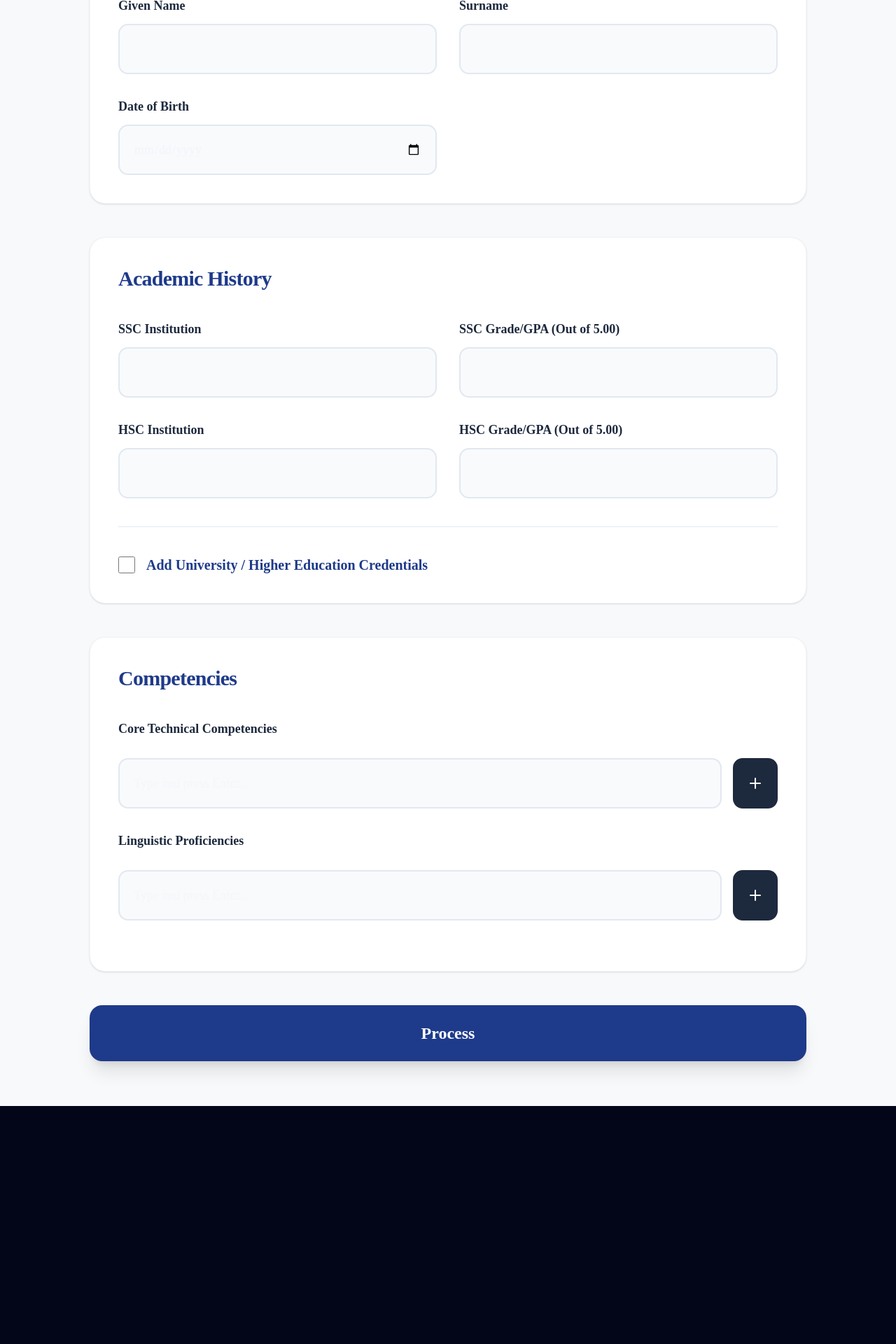
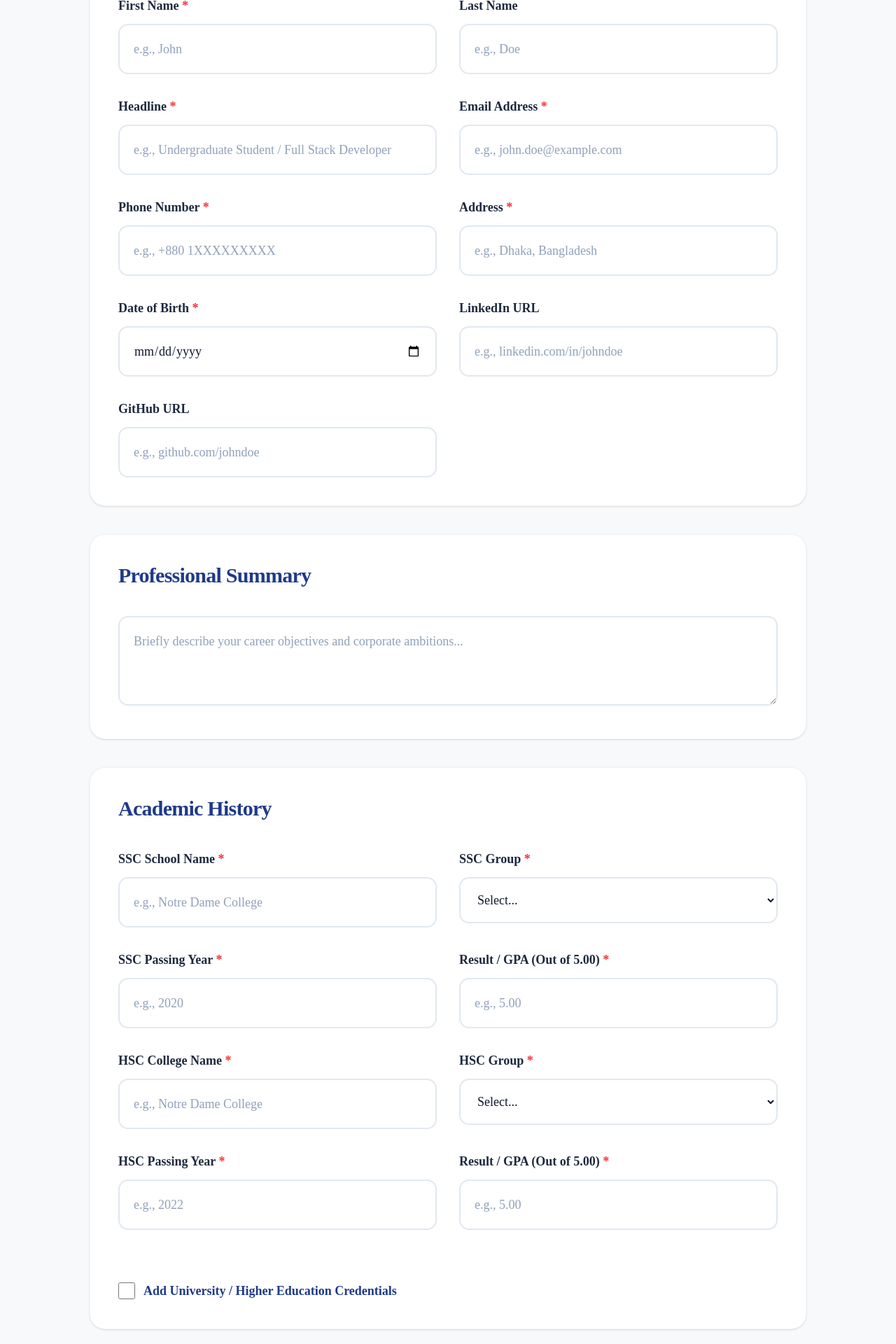
Before and after one commit to reza-05/CareerPilot, a Next.js app in the folder careerpilot-frontend/: page /cv-builder in a window 1280 px wide. Shown: the part 320-2240 px from the top of the page at 70% size. Before the commit the page ends 1900 px from the top, so only its background shows below. Built offline with nearby package versions, Linux system fonts and the light colour scheme.

Commit message:
updated cv form

```diff
--- a/careerpilot-frontend/src/app/cv-builder/page.tsx
+++ b/careerpilot-frontend/src/app/cv-builder/page.tsx
@@ -1,57 +1,47 @@
 "use client";
 
-import React, { useState, KeyboardEvent } from "react";
+import React, { useState } from "react";
 import { useRouter } from "next/navigation";
-import { Loader2, ArrowLeft, X, Plus } from "lucide-react";
+import { Loader2, ArrowLeft } from "lucide-react";
 import Link from "next/link";
 
 export default function CVBuilderPage() {
   const router = useRouter();
   const [loading, setLoading] = useState(false);
   const [formData, setFormData] = useState({
-    firstName: "",
-    lastName: "",
-    dob: "",
-    school: "",
-    sscGrade: "",
-    college: "",
-    hscGrade: "",
-    isUniversityApplicable: false,
-    university: "",
-    major: "",
-    yearOfPassing: "",
-    uniGrade: "",
-    hasExperience: false,
-    experienceDetails: "",
-    skills: [] as string[],
-    languages: [] as string[],
+    firstName: "", lastName: "", headline: "", email: "", phone: "", address: "", dob: "", linkedIn: "", github: "",
+    summary: "",
+    sscSchool: "", sscGroup: "", sscYear: "", sscGpa: "",
+    hscCollege: "", hscGroup: "", hscYear: "", hscGpa: "",
+    isUniEnabled: false, uniDegree: "", uniName: "", uniMajor: "", uniYear: "", uniGpa: "",
+    isWorkEnabled: false, workTitle: "", workCompany: "", workYear: "", workDesc: "",
+    skills: "", languages: "", projects: "", certs: "",
   });
 
-  const [skillInput, setSkillInput] = useState("");
-  const [langInput, setLangInput] = useState("");
-
-  const handleTagAdd = (type: "skills" | "languages", value: string, setter: Function) => {
-    if (!value.trim()) return;
-    setFormData((prev) => ({ ...prev, [type]: [...prev[type], value.trim()] }));
-    setter("");
-  };
-
-  const removeTag = (type: "skills" | "languages", index: number) => {
-    setFormData((prev) => ({ ...prev, [type]: prev[type].filter((_, i) => i !== index) }));
+  const handleChange = (e: React.ChangeEvent<HTMLInputElement | HTMLSelectElement | HTMLTextAreaElement>) => {
+    const { name, value, type } = e.target;
+    setFormData(prev => ({ ...prev, [name]: type === "checkbox" ? (e.target as HTMLInputElement).checked : value }));
   };
 
   const handleSubmit = async (e: React.FormEvent) => {
     e.preventDefault();
     setLoading(true);
+
+    const payload = {
+      ...formData,
+      skills: formData.skills.split(",").map(s => s.trim()).filter(Boolean),
+      languages: formData.languages.split(",").map(l => l.trim()).filter(Boolean),
+    };
+
     try {
       const response = await fetch("/api/cv-processor", {
         method: "POST",
         headers: { "Content-Type": "application/json", "x-user-id": "hackathon_session_user" },
-        body: JSON.stringify(formData),
+        body: JSON.stringify(payload),
       });
-      if ((await response.json()).success) router.push("/job-hunter");
-      else alert("Submission failed.");
-    } catch { alert("System communication error."); }
+      const data = await response.json();
+      if (data.success) router.push("/job-hunter");
+    } catch { alert("Error connecting to server."); }
     finally { setLoading(false); }
   };
 
@@ -69,43 +59,79 @@ export default function CVBuilderPage() {
           <ArrowLeft size={24} className="mr-3" /> Back
         </Link>
 
-        <form onSubmit={handleSubmit} className="space-y-12">
-          <Section title="Personal Identification">
+        <form onSubmit={handleSubmit} className="space-y-10">
+          <Card title="Personal Identification">
             <div className="grid grid-cols-1 md:grid-cols-2 gap-8">
-              <Input label="Given Name" value={formData.firstName} onChange={(e:any) => setFormData({...formData, firstName: e.target.value})} />
-              <Input label="Surname" value={formData.lastName} onChange={(e:any) => setFormData({...formData, lastName: e.target.value})} />
-              <Input label="Date of Birth" type="date" value={formData.dob} onChange={(e:any) => setFormData({...formData, dob: e.target.value})} />
+              <InputField label="First Name" name="firstName" required placeholder="e.g., John" value={formData.firstName} onChange={handleChange} />
+              <InputField label="Last Name" name="lastName" placeholder="e.g., Doe" value={formData.lastName} onChange={handleChange} />
+              <InputField label="Headline" name="headline" required placeholder="e.g., Undergraduate Student / Full Stack Developer" value={formData.headline} onChange={handleChange} />
+              <InputField label="Email Address" name="email" required type="email" placeholder="e.g., john.doe@example.com" value={formData.email} onChange={handleChange} />
+              <InputField label="Phone Number" name="phone" required placeholder="e.g., +880 1XXXXXXXXX" value={formData.phone} onChange={handleChange} />
+              <InputField label="Address" name="address" required placeholder="e.g., Dhaka, Bangladesh" value={formData.address} onChange={handleChange} />
+              <InputField label="Date of Birth" name="dob" required type="date" value={formData.dob} onChange={handleChange} />
+              <InputField label="LinkedIn URL" name="linkedIn" placeholder="e.g., linkedin.com/in/johndoe" value={formData.linkedIn} onChange={handleChange} />
+              <InputField label="GitHub URL" name="github" placeholder="e.g., github.com/johndoe" value={formData.github} onChange={handleChange} />
             </div>
-          </Section>
+          </Card>
 
-          <Section title="Academic History">
+          <Card title="Professional Summary">
+            <TextArea name="summary" placeholder="Briefly describe your career objectives and corporate ambitions..." value={formData.summary} onChange={handleChange} />
+          </Card>
+
+          <Card title="Academic History">
             <div className="grid grid-cols-1 md:grid-cols-2 gap-8">
-              <Input label="SSC Institution" value={formData.school} onChange={(e:any) => setFormData({...formData, school: e.target.value})} />
-              <Input label="SSC Grade/GPA (Out of 5.00)" value={formData.sscGrade} onChange={(e:any) => setFormData({...formData, sscGrade: e.target.value})} />
-              <Input label="HSC Institution" value={formData.college} onChange={(e:any) => setFormData({...formData, college: e.target.value})} />
-              <Input label="HSC Grade/GPA (Out of 5.00)" value={formData.hscGrade} onChange={(e:any) => setFormData({...formData, hscGrade: e.target.value})} />
+              <InputField label="SSC School Name" name="sscSchool" required placeholder="e.g., Notre Dame College" value={formData.sscSchool} onChange={handleChange} />
+              <SelectField label="SSC Group" name="sscGroup" required options={["Science", "Commerce", "Arts"]} onChange={handleChange} />
+              <InputField label="SSC Passing Year" name="sscYear" required type="number" placeholder="e.g., 2020" value={formData.sscYear} onChange={handleChange} />
+              <InputField label="Result / GPA (Out of 5.00)" name="sscGpa" required placeholder="e.g., 5.00" value={formData.sscGpa} onChange={handleChange} />
             </div>
-
-            <div className="mt-10 pt-10 border-t border-slate-200">
-              <label className="flex items-center space-x-4 cursor-pointer text-xl font-bold text-[#1E3A8A]">
-                <input type="checkbox" checked={formData.isUniversityApplicable} onChange={(e) => setFormData({...formData, isUniversityApplicable: e.target.checked})} className="w-6 h-6 accent-[#1E3A8A]" />
+            <div className="grid grid-cols-1 md:grid-cols-2 gap-8 mt-8">
+              <InputField label="HSC College Name" name="hscCollege" required placeholder="e.g., Notre Dame College" value={formData.hscCollege} onChange={handleChange} />
+              <SelectField label="HSC Group" name="hscGroup" required options={["Science", "Commerce", "Arts"]} onChange={handleChange} />
+              <InputField label="HSC Passing Year" name="hscYear" required type="number" placeholder="e.g., 2022" value={formData.hscYear} onChange={handleChange} />
+              <InputField label="Result / GPA (Out of 5.00)" name="hscGpa" required placeholder="e.g., 5.00" value={formData.hscGpa} onChange={handleChange} />
+            </div>
+            <div className="mt-10 border-t pt-8">
+              <label className="flex items-center space-x-3 cursor-pointer text-[#1E3A8A] font-bold text-lg">
+                <input type="checkbox" name="isUniEnabled" checked={formData.isUniEnabled} onChange={handleChange} className="w-6 h-6 accent-[#1E3A8A]" />
                 <span>Add University / Higher Education Credentials</span>
               </label>
-              {formData.isUniversityApplicable && (
-                <div className="grid grid-cols-1 md:grid-cols-2 gap-8 mt-8 p-8 bg-white rounded-2xl border border-slate-200 shadow-sm">
-                  <Input label="University Name" value={formData.university} onChange={(e:any) => setFormData({...formData, university: e.target.value})} />
-                  <Input label="Core Major" value={formData.major} onChange={(e:any) => setFormData({...formData, major: e.target.value})} />
-                  <Input label="Graduation Year" type="number" value={formData.yearOfPassing} onChange={(e:any) => setFormData({...formData, yearOfPassing: e.target.value})} />
-                  <Input label="University CGPA (Out of 4.00)" value={formData.uniGrade} onChange={(e:any) => setFormData({...formData, uniGrade: e.target.value})} />
+              {formData.isUniEnabled && (
+                <div className="grid grid-cols-1 md:grid-cols-2 gap-8 mt-8 p-8 bg-slate-50 rounded-xl border border-slate-200">
+                  <InputField label="Degree" name="uniDegree" required={formData.isUniEnabled} placeholder="e.g., B.Sc." value={formData.uniDegree} onChange={handleChange} />
+                  <InputField label="University Name" name="uniName" required={formData.isUniEnabled} placeholder="e.g., BUET" value={formData.uniName} onChange={handleChange} />
+                  <InputField label="Department / Major" name="uniMajor" required={formData.isUniEnabled} placeholder="e.g., Computer Science" value={formData.uniMajor} onChange={handleChange} />
+                  <InputField label="Graduation Year" name="uniYear" required={formData.isUniEnabled} type="number" placeholder="e.g., 2026" value={formData.uniYear} onChange={handleChange} />
+                  <InputField label="Result / CGPA (Out of 4.00)" name="uniGpa" required={formData.isUniEnabled} placeholder="e.g., 3.85" value={formData.uniGpa} onChange={handleChange} />
                 </div>
               )}
             </div>
-          </Section>
+          </Card>
 
-          <Section title="Competencies">
-            <TagInput label="Core Technical Competencies" tags={formData.skills} input={skillInput} setInput={setSkillInput} onAdd={() => handleTagAdd("skills", skillInput, setSkillInput)} onRemove={(i: number) => removeTag("skills", i)} />
-            <TagInput label="Linguistic Proficiencies" tags={formData.languages} input={langInput} setInput={setLangInput} onAdd={() => handleTagAdd("languages", langInput, setLangInput)} onRemove={(i: number) => removeTag("languages", i)} />
-          </Section>
+          <Card title="Experience & Achievements">
+            <label className="flex items-center space-x-3 cursor-pointer text-[#1E3A8A] font-bold text-lg mb-6">
+              <input type="checkbox" name="isWorkEnabled" checked={formData.isWorkEnabled} onChange={handleChange} className="w-6 h-6 accent-[#1E3A8A]" />
+              <span>Add Professional Work History</span>
+            </label>
+            {formData.isWorkEnabled && (
+              <div className="space-y-6">
+                <InputField label="Title / Role" name="workTitle" required={formData.isWorkEnabled} placeholder="e.g., Junior Developer" value={formData.workTitle} onChange={handleChange} />
+                <InputField label="Organization" name="workCompany" required={formData.isWorkEnabled} placeholder="e.g., Tech Corp" value={formData.workCompany} onChange={handleChange} />
+                <InputField label="Year / Date" name="workYear" required={formData.isWorkEnabled} placeholder="e.g., 2024-Present" value={formData.workYear} onChange={handleChange} />
+                <TextArea label="Description" name="workDesc" value={formData.workDesc} onChange={handleChange} />
+              </div>
+            )}
+          </Card>
+
+          <Card title="Technical Competencies">
+            <InputField label="Skills" name="skills" required placeholder="e.g., React, Python, Node.js, PostgreSQL" value={formData.skills} onChange={handleChange} />
+            <InputField label="Languages" name="languages" placeholder="e.g., English, Bengali" value={formData.languages} onChange={handleChange} />
+          </Card>
+
+          <Card title="Additional Specifications">
+            <TextArea label="Projects" name="projects" value={formData.projects} onChange={handleChange} />
+            <TextArea label="Certifications" name="certs" value={formData.certs} onChange={handleChange} />
+          </Card>
 
           <button type="submit" className="w-full bg-[#1E3A8A] text-white text-2xl font-bold py-6 rounded-2xl hover:bg-[#153073] transition-all shadow-xl">
             Process
@@ -116,7 +142,7 @@ export default function CVBuilderPage() {
   );
 }
 
-function Section({ title, children }: { title: string, children: React.ReactNode }) {
+function Card({ title, children }: { title: string, children: React.ReactNode }) {
   return (
     <div className="bg-white p-10 rounded-3xl shadow-sm border border-slate-100">
       <h2 className="text-3xl font-extrabold tracking-tight text-[#1E3A8A] mb-10">{title}</h2>
@@ -125,30 +151,32 @@ function Section({ title, children }: { title: string, children: React.ReactNode
   );
 }
 
-function Input({ label, ...props }: any) {
+function InputField({ label, required, ...props }: any) {
   return (
     <div>
-      <label className="block text-lg font-semibold text-slate-800 mb-3">{label}</label>
-      <input {...props} className="w-full p-5 text-lg bg-slate-50 border-2 border-slate-200 rounded-xl focus:border-[#1E3A8A] focus:ring-2 focus:ring-[#1E3A8A]/20 outline-none transition-all" />
+      <label className="block text-lg font-semibold text-slate-800 mb-3">{label} {required && <span className="text-red-500">*</span>}</label>
+      <input {...props} className="w-full p-5 text-lg text-slate-900 bg-white border-2 border-slate-200 rounded-xl placeholder:text-slate-400 focus:border-[#1E3A8A] focus:ring-2 focus:ring-[#1E3A8A]/20 outline-none transition-all" />
     </div>
   );
 }
 
-function TagInput({ label, tags, input, setInput, onAdd, onRemove }: any) {
+function SelectField({ label, required, options, ...props }: any) {
   return (
-    <div className="mb-8">
-      <label className="block text-lg font-semibold text-slate-800 mb-3">{label}</label>
-      <div className="flex flex-wrap gap-3 mb-4">
-        {tags.map((t: string, i: number) => (
-          <span key={i} className="flex items-center gap-2 px-4 py-2 bg-[#1E3A8A]/10 text-[#1E3A8A] rounded-full font-medium">
-            {t} <X size={16} className="cursor-pointer" onClick={() => onRemove(i)} />
-          </span>
-        ))}
-      </div>
-      <div className="flex gap-4">
-        <input value={input} onChange={(e) => setInput(e.target.value)} onKeyDown={(e: KeyboardEvent) => e.key === 'Enter' && (e.preventDefault(), onAdd())} className="flex-grow p-5 text-lg bg-slate-50 border-2 border-slate-200 rounded-xl outline-none focus:border-[#1E3A8A]" placeholder="Type and press Enter..." />
-        <button type="button" onClick={onAdd} className="p-5 bg-slate-800 text-white rounded-xl"><Plus /></button>
-      </div>
+    <div>
+      <label className="block text-lg font-semibold text-slate-800 mb-3">{label} {required && <span className="text-red-500">*</span>}</label>
+      <select {...props} className="w-full p-5 text-lg text-slate-900 bg-white border-2 border-slate-200 rounded-xl focus:border-[#1E3A8A] outline-none transition-all">
+        <option value="">Select...</option>
+        {options.map((opt: string) => <option key={opt} value={opt}>{opt}</option>)}
+      </select>
     </div>
   );
 }
+
+function TextArea({ label, ...props }: any) {
+  return (
+    <div className="mt-4">
+      {label && <label className="block text-lg font-semibold text-slate-800 mb-3">{label}</label>}
+      <textarea {...props} className="w-full p-5 text-lg text-slate-900 bg-white border-2 border-slate-200 rounded-xl placeholder:text-slate-400 focus:border-[#1E3A8A] focus:ring-2 focus:ring-[#1E3A8A]/20 outline-none transition-all h-32" />
+    </div>
+  );
+}
```
